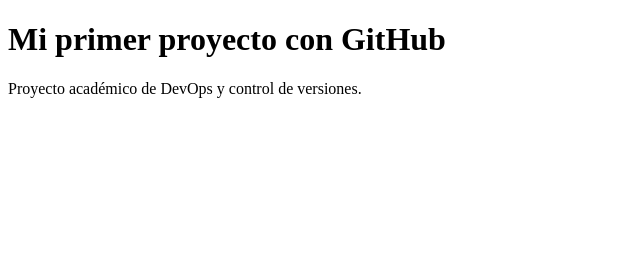
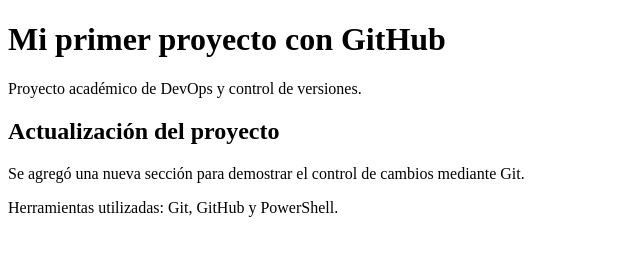
Before and after one commit to HaroldParra02/taller-devops-github, a plain HTML site: page index.html in a window 1280 px wide. Shown: the whole page, without its empty margins (0-640 px from the left). Drawn offline with Linux system fonts and the light colour scheme.

Commit message:
Update: agregar seccion de herramientas DevOps

```diff
--- a/index.html
+++ b/index.html
@@ -8,5 +8,9 @@
 <body>
     <h1>Mi primer proyecto con GitHub</h1>
     <p>Proyecto académico de DevOps y control de versiones.</p>
+
+    <h2>Actualización del proyecto</h2>
+    <p>Se agregó una nueva sección para demostrar el control de cambios mediante Git.</p>
+    <p>Herramientas utilizadas: Git, GitHub y PowerShell.</p>
 </body>
 </html>
```
